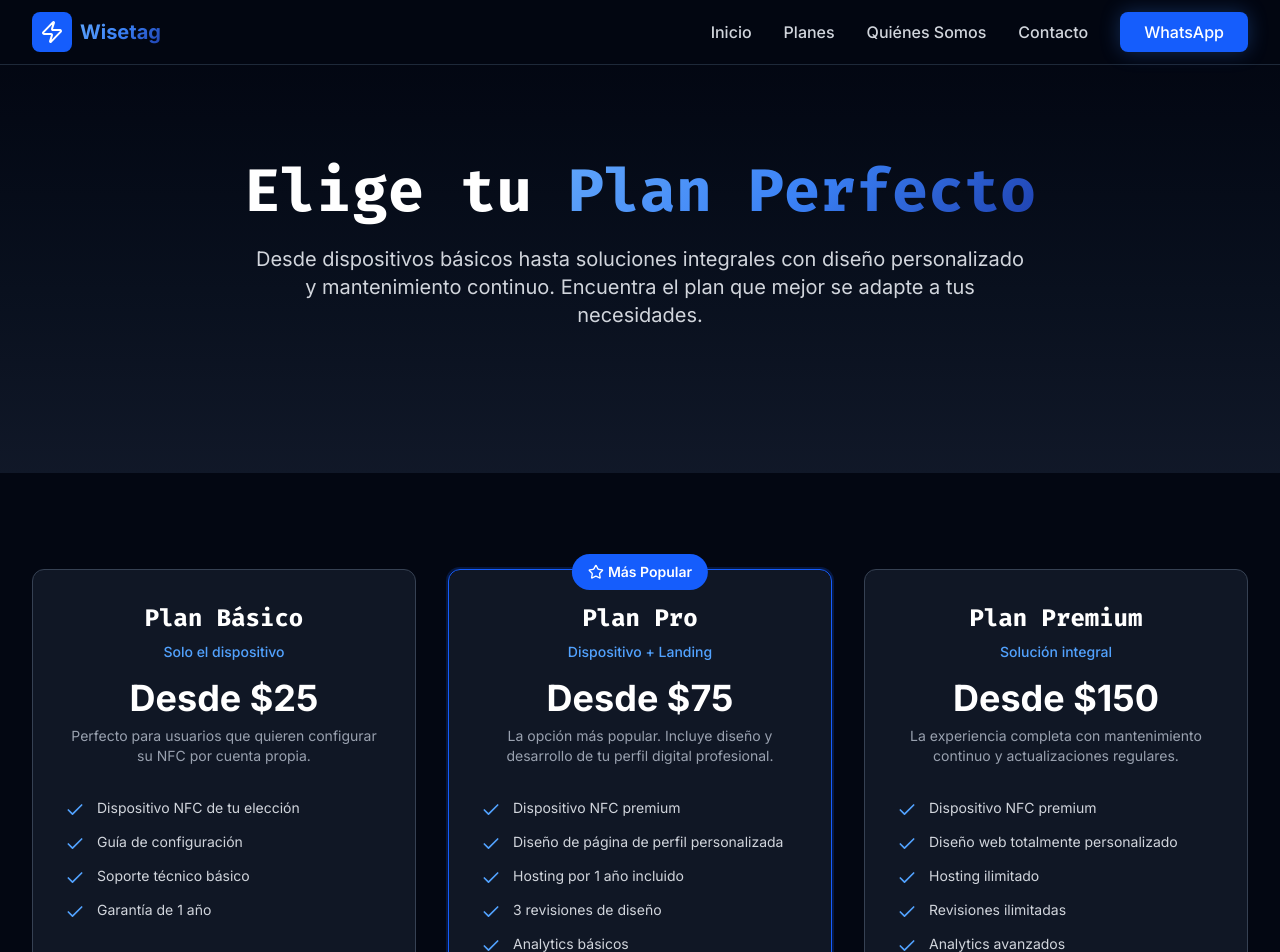
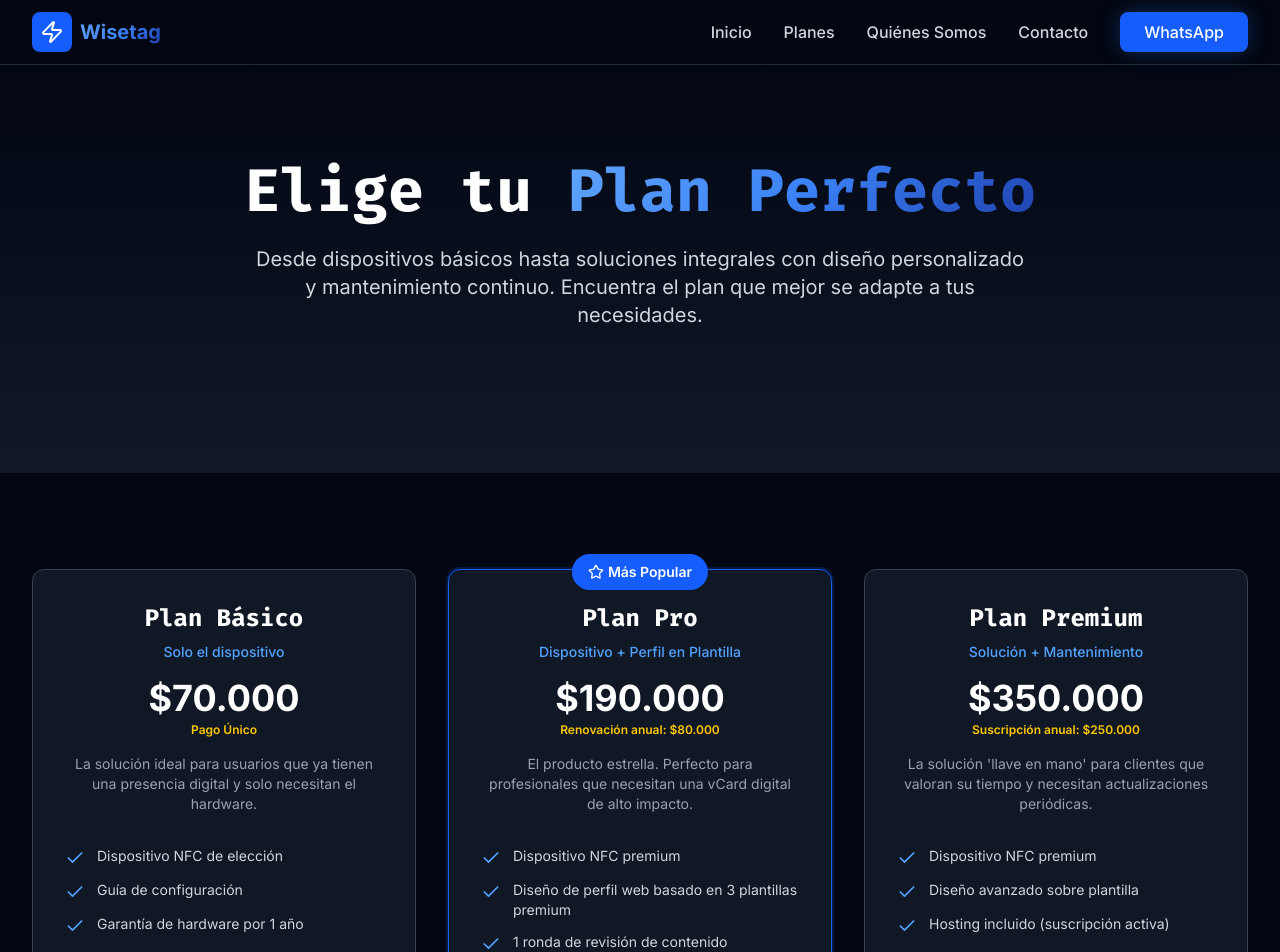
Before and after one commit to leotrejosb/wisetag, a Next.js app: page /planes in a window 1280 px wide. Shown: the top 952 px of the page. Built offline with nearby package versions, Linux system fonts and the light colour scheme.

Commit message:
Pricing Table

```diff
--- a/app/components/pricing/PricingTable.tsx
+++ b/app/components/pricing/PricingTable.tsx
@@ -1,57 +1,61 @@
 import { Check, Star, Zap } from 'lucide-react';
 
+/*
+  Componente de Tabla de Precios (PricingTable)
+  Muestra los planes de servicio de Wisetag con los precios y características actualizados.
+  Utiliza los precios en COP y la estructura sostenible que definimos.
+*/
 export default function PricingTable() {
   const plans = [
     {
       name: "Plan Básico",
       subtitle: "Solo el dispositivo",
-      price: "Desde $25",
-      description: "Perfecto para usuarios que quieren configurar su NFC por cuenta propia.",
+      price: "$70.000",
+      priceSubtext: "Pago Único",
+      description: "La solución ideal para usuarios que ya tienen una presencia digital y solo necesitan el hardware.",
       features: [
-        "Dispositivo NFC de tu elección",
+        "Dispositivo NFC de elección",
         "Guía de configuración",
-        "Soporte técnico básico",
-        "Garantía de 1 año"
+        "Garantía de hardware por 1 año",
+        "Soporte técnico básico"
       ],
       cta: "Consultar Dispositivos",
       popular: false,
-      whatsappMessage: "¡Hola Wisetag! Estoy interesado en el 'Plan Básico' y me gustaría conocer más detalles sobre los dispositivos disponibles y precios."
+      whatsappMessage: "¡Hola Wisetag! Estoy interesado en el 'Plan Básico' de $70.000. ¿Qué dispositivos tienen disponibles?"
     },
     {
       name: "Plan Pro",
-      subtitle: "Dispositivo + Landing",
-      price: "Desde $75",
-      description: "La opción más popular. Incluye diseño y desarrollo de tu perfil digital profesional.",
+      subtitle: "Dispositivo + Perfil en Plantilla",
+      price: "$190.000",
+      priceSubtext: "Renovación anual: $80.000",
+      description: "El producto estrella. Perfecto para profesionales que necesitan una vCard digital de alto impacto.",
       features: [
         "Dispositivo NFC premium",
-        "Diseño de página de perfil personalizada",
-        "Hosting por 1 año incluido",
-        "3 revisiones de diseño",
-        "Analytics básicos",
+        "Diseño de perfil web basado en 3 plantillas premium",
+        "1 ronda de revisión de contenido",
+        "Alojamiento (Hosting) por 1 año incluido",
         "Soporte prioritario"
       ],
       cta: "¡Quiero el Plan Pro!",
       popular: true,
-      whatsappMessage: "¡Hola Wisetag! Me interesa mucho el 'Plan Pro' que incluye el dispositivo NFC y el diseño de la landing page. ¿Podrían darme más información sobre el proceso y tiempos de entrega?"
+      whatsappMessage: "¡Hola Wisetag! Me interesa mucho el 'Plan Pro' de $190.000 con el perfil basado en plantilla. ¿Podemos comenzar?"
     },
     {
       name: "Plan Premium",
-      subtitle: "Solución integral",
-      price: "Desde $150",
-      description: "La experiencia completa con mantenimiento continuo y actualizaciones regulares.",
+      subtitle: "Solución + Mantenimiento",
+      price: "$350.000",
+      priceSubtext: "Suscripción anual: $250.000",
+      description: "La solución 'llave en mano' para clientes que valoran su tiempo y necesitan actualizaciones periódicas.",
       features: [
         "Dispositivo NFC premium",
-        "Diseño web totalmente personalizado",
-        "Hosting ilimitado",
-        "Revisiones ilimitadas",
-        "Analytics avanzados",
-        "3 actualizaciones mensuales",
-        "Soporte 24/7",
-        "Dominio personalizado opcional"
+        "Diseño avanzado sobre plantilla",
+        "Hosting incluido (suscripción activa)",
+        "Hasta 4 actualizaciones de contenido por año",
+        "Soporte prioritario y analytics básicos"
       ],
       cta: "Comenzar Premium",
       popular: false,
-      whatsappMessage: "¡Hola Wisetag! Estoy interesado en el 'Plan Premium' con la solución integral. Me gustaría conocer todos los beneficios y el proceso completo de implementación."
+      whatsappMessage: "¡Hola Wisetag! Estoy interesado en el 'Plan Premium' de $350.000. Me gustaría entender más sobre el diseño avanzado y las actualizaciones."
     }
   ];
 
@@ -60,18 +64,19 @@ export default function PricingTable() {
       <div className="max-w-7xl mx-auto px-4 sm:px-6 lg:px-8">
         <div className="grid md:grid-cols-3 gap-8">
           {plans.map((plan, index) => {
+            // URL de WhatsApp con mensaje personalizado para cada plan
             const whatsappUrl = `https://wa.me/+573216982181?text=${encodeURIComponent(plan.whatsappMessage)}`;
 
             return (
               <div
                 key={index}
-                className={`relative bg-gray-800/50 border rounded-xl p-8 ${
+                className={`relative bg-gray-800/50 border rounded-xl p-8 flex flex-col ${
                   plan.popular
                     ? 'border-blue-600 ring-2 ring-blue-600/20 card-hover'
                     : 'border-gray-700 card-hover'
                 }`}
               >
-                {/* Popular badge */}
+                {/* Insignia de Popular */}
                 {plan.popular && (
                   <div className="absolute -top-4 left-1/2 transform -translate-x-1/2">
                     <div className="bg-blue-600 text-white px-4 py-2 rounded-full text-sm font-semibold flex items-center space-x-1">
@@ -84,11 +89,18 @@ export default function PricingTable() {
                 <div className="text-center mb-8">
                   <h3 className="text-2xl font-bold text-white mb-2">{plan.name}</h3>
                   <p className="text-blue-400 text-sm font-medium mb-4">{plan.subtitle}</p>
-                  <div className="text-4xl font-bold text-white mb-2">{plan.price}</div>
-                  <p className="text-gray-400 text-sm">{plan.description}</p>
+
+                  {/* Sección de Precio Actualizada */}
+                  <div className="text-4xl font-bold text-white">{plan.price}</div>
+                  {plan.priceSubtext && (
+                    <p className="text-yellow-400 text-xs font-semibold mt-1">
+                      {plan.priceSubtext}
+                    </p>
+                  )}
+                  <p className="text-gray-400 text-sm mt-4">{plan.description}</p>
                 </div>
 
-                <ul className="space-y-3 mb-8">
+                <ul className="space-y-3 mb-8 flex-grow">
                   {plan.features.map((feature, featureIndex) => (
                     <li key={featureIndex} className="flex items-start space-x-3">
                       <Check className="w-5 h-5 text-blue-400 mt-0.5 flex-shrink-0" />
@@ -97,11 +109,12 @@ export default function PricingTable() {
                   ))}
                 </ul>
 
+                {/* Botón de Llamada a la Acción (CTA) */}
                 <a
                   href={whatsappUrl}
                   target="_blank"
                   rel="noopener noreferrer"
-                  className={`w-full inline-flex items-center justify-center space-x-2 px-6 py-3 rounded-lg font-semibold transition-all ${
+                  className={`w-full mt-auto inline-flex items-center justify-center space-x-2 px-6 py-3 rounded-lg font-semibold transition-all ${
                     plan.popular
                       ? 'bg-blue-600 hover:bg-blue-700 text-white glow-blue'
                       : 'border border-gray-600 hover:border-blue-600 text-gray-300 hover:text-white'
@@ -115,7 +128,7 @@ export default function PricingTable() {
           })}
         </div>
 
-        {/* Additional info */}
+        {/* Sección de ayuda */}
         <div className="mt-16 text-center">
           <div className="bg-gray-800/30 border border-gray-700 rounded-xl p-8 max-w-4xl mx-auto">
             <h3 className="text-2xl font-bold text-white mb-4">
```
